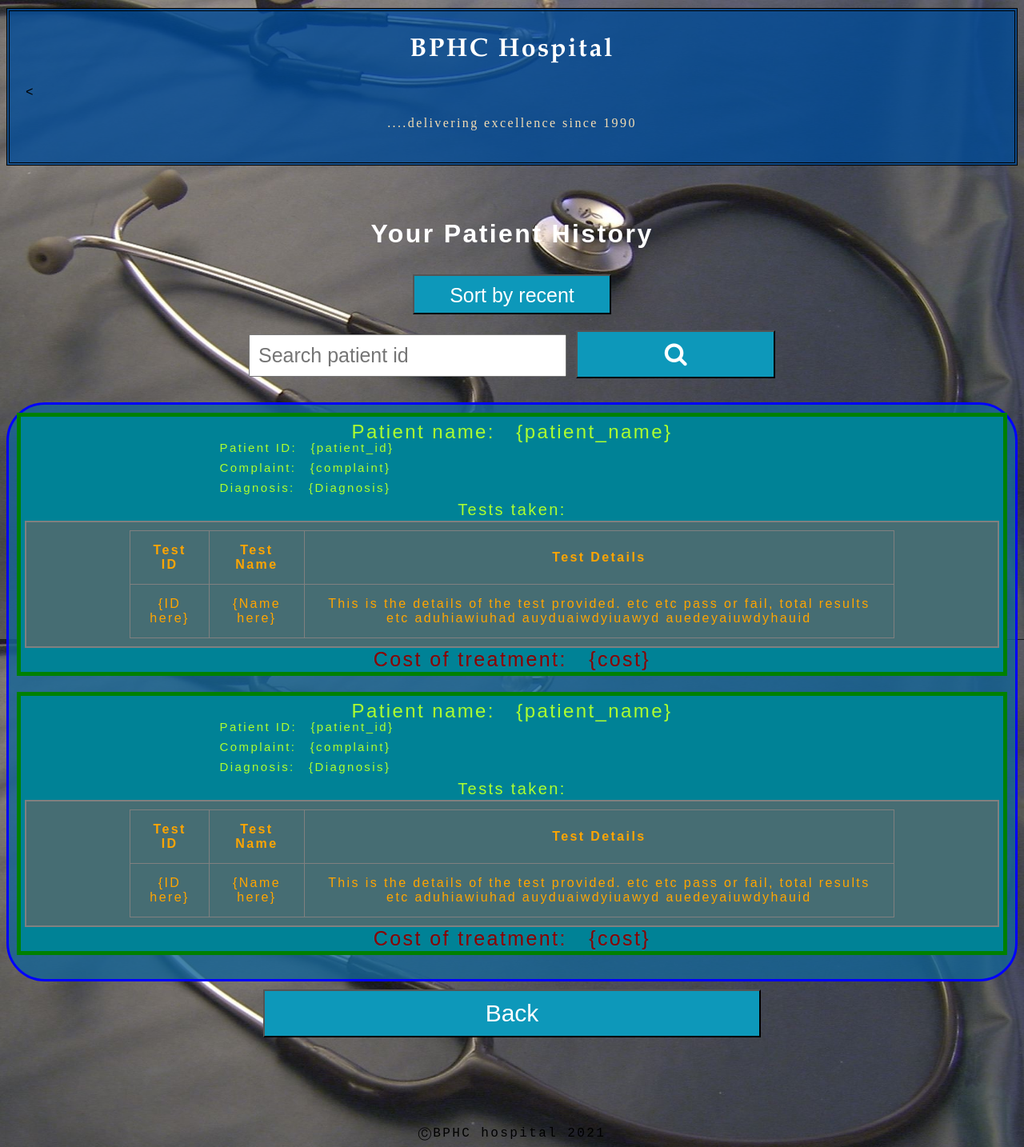
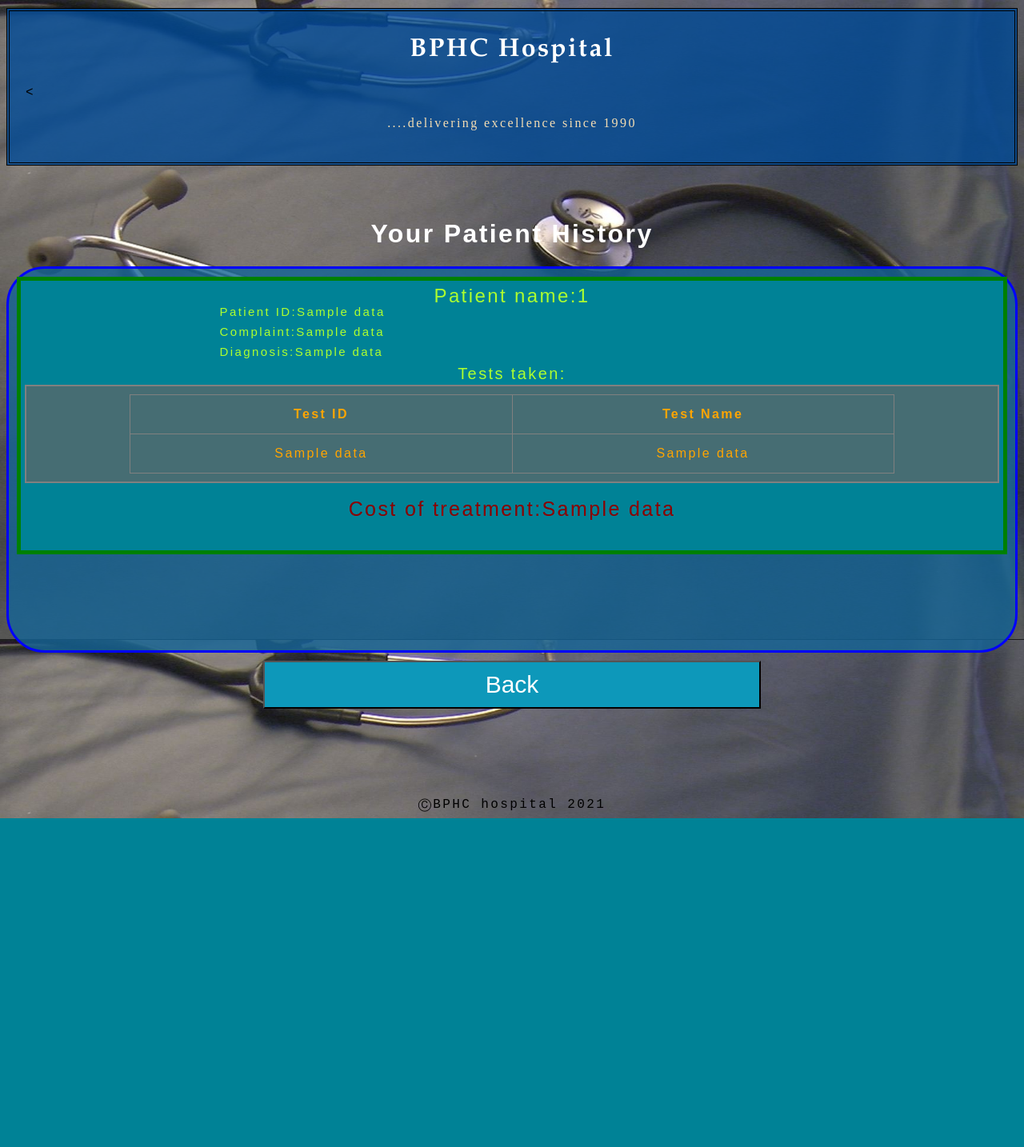
Before and after one commit to DBMS-Diagnosis-System/DBMS-Website, a Python web app: template templates/doctorHistory.html in a window 1280 px wide. Shown: the whole page at 80% size. After the commit the page ends 1023 px from the top, so only its background shows below. Run offline with Jinja, Linux system fonts and the light colour scheme; the template is opened without the code that fills it: most values are stand-ins (such as "Sample title", 1, 10 or a date in 2020).

Commit message:
third commit

```diff
--- a/templates/doctorHistory.html
+++ b/templates/doctorHistory.html
@@ -22,61 +22,41 @@
 
 	<h1 id="entry_text">Your Patient History</h1>
 
-	<div class="button_container">
-		<button type="menu" style="height: 50px; width: 20%; font-size: 25px;">Sort by recent</button><br>
-		<input type="text" placeholder="Search patient id" name="id_search">
-		<button type="menu" style="width:20%; padding:10px; cursor:pointer;"><i class="fa fa-search"></i></button>
-	</div>
+
 
 	<div class="detail_container" style="text-align: left;">
 		<!--Add a for loop here and sorting and searching options-->
+
 		<div class="patient_list_container">
-			<div class="patient_text" style="font-size: 24px; text-align: center;">Patient name:&emsp;{patient_name}</div>
-			<div class="patient_text">Patient ID:&emsp;{patient_id}</div>
-			<div class="patient_text">Complaint:&emsp;{complaint}</div>
-			<div class="patient_text">Diagnosis:&emsp;{Diagnosis}</div>
+			{% for d in data %}
+			<div class="patient_text" style="font-size: 24px; text-align: center;">Patient name:{{ d[0] }}</div>
+			<div class="patient_text">Patient ID:{{ d[1] }}</div>
+			<div class="patient_text">Complaint:{{ d[2] }}</div>
+			<div class="patient_text">Diagnosis:{{ d[3] }}</div>
 			<!--Another for loop for tests-->
 			<div class="patient_text"style="font-size: 20px; text-align: center;">Tests taken:</div>
 			<div class="test_list_container">
+
 				<table>
 				<tr>
 					<th>Test ID</th>
 					<th>Test Name</th>
-					<th>Test Details</th>
+
 				</tr>
 				<tr>
-					<td>{ID here}</td>
-					<td>{Name here}</td>
-					<td>This is the details of the test provided. etc etc pass or fail, total results etc aduhiawiuhad auyduaiwdyiuawyd auedeyaiuwdyhauid</td>
+					<td>{{ d[4] }}</td>
+					<td>{{ d[5] }}</td>
 				</tr>
 				</table>
 			</div>
-			<div class="patient_text" style="font-size: 25px; text-align: center; color: darkred">Cost of treatment:&emsp;{cost}</div>
+			<br>
+			<div class="patient_text" style="font-size: 25px; text-align: center; color: darkred">Cost of treatment:{{ d[6] }}</div><br><br>
+			{% endfor %}
 		</div>
+		<br><br><br><br><br>
 
-		<div class="patient_list_container">
-			<div class="patient_text" style="font-size: 24px; text-align: center;">Patient name:&emsp;{patient_name}</div>
-			<div class="patient_text">Patient ID:&emsp;{patient_id}</div>
-			<div class="patient_text">Complaint:&emsp;{complaint}</div>
-			<div class="patient_text">Diagnosis:&emsp;{Diagnosis}</div>
-			<!--Another for loop for tests-->
-			<div class="patient_text"style="font-size: 20px; text-align: center;">Tests taken:</div>
-			<div class="test_list_container">
-				<table>
-				<tr>
-					<th>Test ID</th>
-					<th>Test Name</th>
-					<th>Test Details</th>
-				</tr>
-				<tr>
-					<td>{ID here}</td>
-					<td>{Name here}</td>
-					<td>This is the details of the test provided. etc etc pass or fail, total results etc aduhiawiuhad auyduaiwdyiuawyd auedeyaiuwdyhauid</td>
-				</tr>
-				</table>
-			</div>
-			<div class="patient_text" style="font-size: 25px; text-align: center; color: darkred">Cost of treatment:&emsp;{cost}</div>
-		</div>
+
+
 
 	</div>
 
```
Also changed, not shown: app.py (+17 -1 lines).
